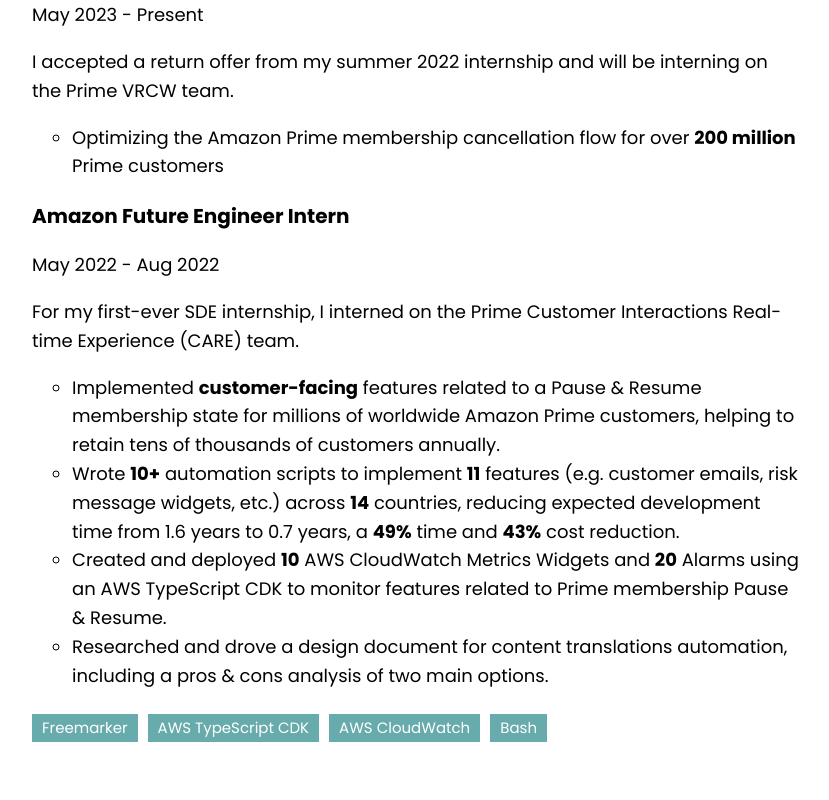
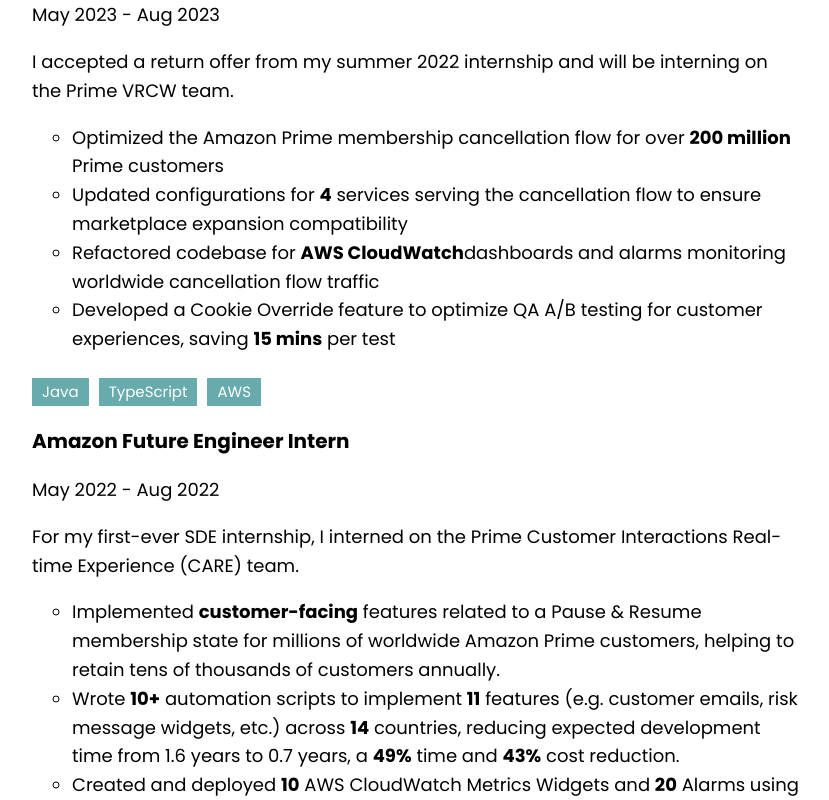
Before and after one commit to meleongg/melvinteo.com, a Next.js app: page /experiences in a window 1280 px wide. Shown: the part 320-1120 px from the top of the page, without its empty margins (224-1053 px from the left). Built offline with nearby package versions, Linux system fonts and the light colour scheme.

Commit message:
added AMZN 2023 experience

```diff
--- a/pages/experiences.tsx
+++ b/pages/experiences.tsx
@@ -47,7 +47,7 @@
                         <div className={experienceStyles.experienceData}>
                             <h3 className={utilStyles.headingLg}>Amazon</h3>
                             <h3 className={utilStyles.headingMd}>SDE Intern</h3>
-                            <p>May 2023 - Present</p>
+                            <p>May 2023 - Aug 2023</p>
                             <p>
                                 I accepted a return offer from my summer 2022
                                 internship and will be interning on the Prime
@@ -57,11 +57,51 @@
                                 className={`${experienceStyles.responsibilities} ${utilStyles.listItem}`}
                             >
                                 <li>
-                                    Optimizing the Amazon Prime membership
+                                    Optimized the Amazon Prime membership
                                     cancellation flow for over{" "}
                                     <b>200 million</b> Prime customers
                                 </li>
+                                <li>
+                                    Updated configurations for <b>4</b> services
+                                    serving the cancellation flow to ensure
+                                    marketplace expansion compatibility
+                                </li>
+                                <li>
+                                    Refactored codebase for{" "}
+                                    <b>AWS CloudWatch</b>
+                                    dashboards and alarms monitoring worldwide
+                                    cancellation flow traffic
+                                </li>
+                                <li>
+                                    Developed a Cookie Override feature to
+                                    optimize QA A/B testing for customer
+                                    experiences, saving <b>15 mins</b> per test
+                                </li>
                             </ul>
+
+                            <div
+                                className={`${experienceStyles.technologies} ${utilStyles.listItem}`}
+                            >
+                                <span
+                                    className={experienceStyles.technologySpan}
+                                >
+                                    <small
+                                        className={experienceStyles.technology}
+                                    >
+                                        Java
+                                    </small>
+                                    <small
+                                        className={experienceStyles.technology}
+                                    >
+                                        TypeScript
+                                    </small>
+                                    <small
+                                        className={experienceStyles.technology}
+                                    >
+                                        AWS
+                                    </small>
+                                </span>
+                            </div>
 
                             <h3 className={utilStyles.headingMd}>
                                 Amazon Future Engineer Intern
@@ -98,11 +138,6 @@
                                     monitor features related to Prime membership
                                     Pause & Resume.
                                 </li>
-                                <li>
-                                    Researched and drove a design document for
-                                    content translations automation, including a
-                                    pros & cons analysis of two main options.
-                                </li>
                             </ul>
                             <div
                                 className={`${experienceStyles.technologies} ${utilStyles.listItem}`}
@@ -118,12 +153,12 @@
                                     <small
                                         className={experienceStyles.technology}
                                     >
-                                        AWS TypeScript CDK
+                                        TypeScript
                                     </small>
                                     <small
                                         className={experienceStyles.technology}
                                     >
-                                        AWS CloudWatch
+                                        AWS
                                     </small>
                                     <small
                                         className={experienceStyles.technology}
```
